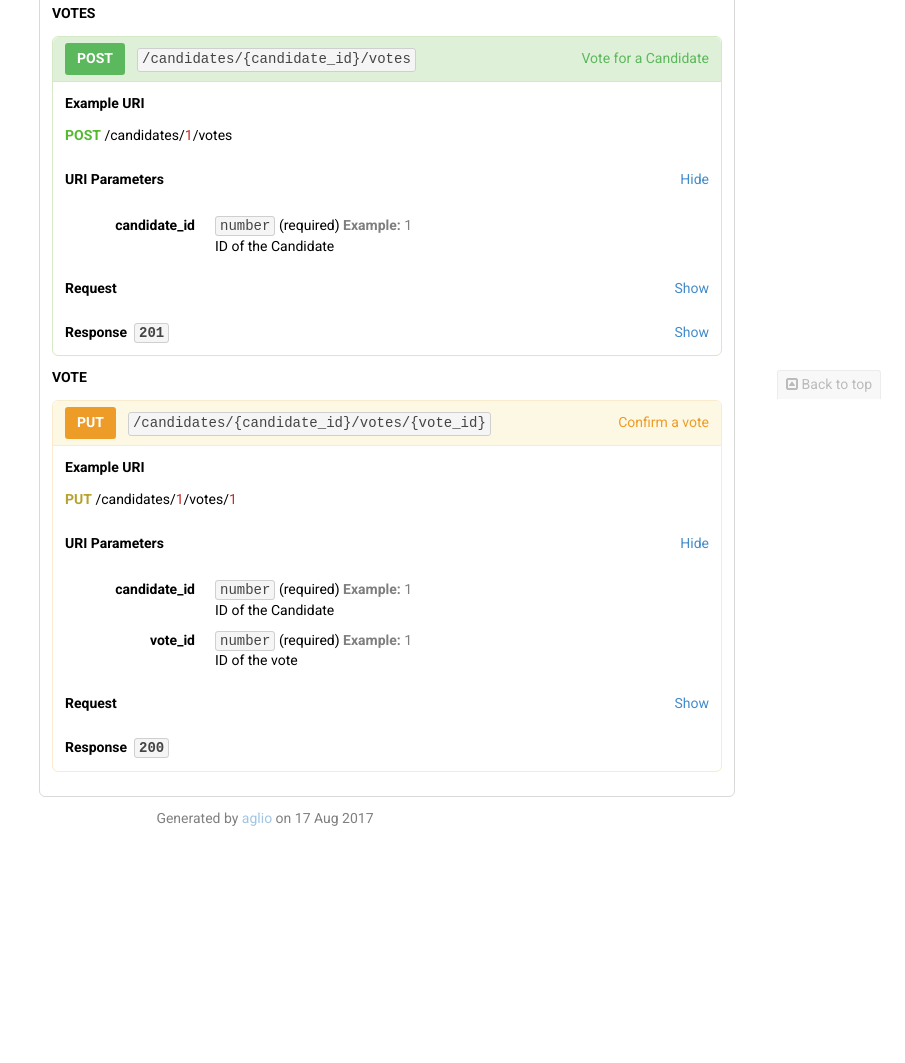
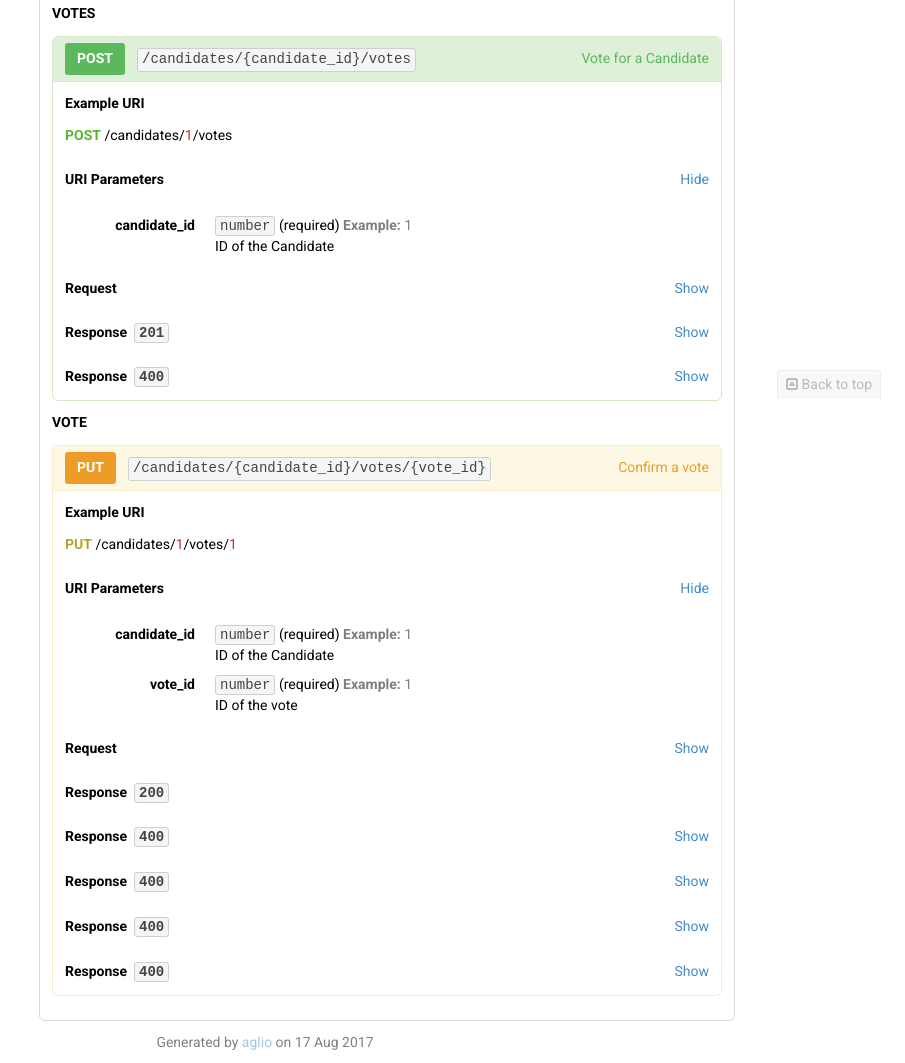
Before and after one commit to HackArdennes/pl3b15c173, a website: page doc/index.html in a window 1280 px wide. Shown: the part 401-1464 px from the top of the page, without its empty margins (375-1280 px from the left). Before the commit the page ends 1239 px from the top, so only its background shows below. Drawn offline with Linux system fonts and the light colour scheme.

Commit message:
added errors

```diff
--- a/doc/index.html
+++ b/doc/index.html
@@ -24,7 +24,11 @@
   ]
 </span>}</code></pre><div style="height: 1px;"></div></div></div><div class="title"><strong>Response&nbsp;&nbsp;<code>201</code></strong><div class="collapse-button"><span class="close">Hide</span><span class="open">Show</span></div></div><div class="collapse-content"><div class="inner"><h5>Headers</h5><pre><code><span class="hljs-attribute">Content-Type</span>: <span class="hljs-string">application/json</span></code></pre><div style="height: 1px;"></div><h5>Body</h5><pre><code>{
   "<span class="hljs-attribute">id</span>": <span class="hljs-value"><span class="hljs-number">1</span>
-</span>}</code></pre><div style="height: 1px;"></div></div></div></div></div><div id="candidates-vote" class="resource"><h3 class="resource-heading">Vote <a href="#candidates-vote" class="permalink">&nbsp;&para;</a></h3><div id="candidates-vote-put" class="action put"><h4 class="action-heading"><div class="name">Confirm a vote</div><a href="#candidates-vote-put" class="method put">PUT</a><code class="uri">/candidates/{candidate_id}/votes/{vote_id}</code></h4><h4>Example URI</h4><div class="definition"><span class="method put">PUT</span>&nbsp;<span class="uri"><span class="hostname"></span>/candidates/<span class="hljs-attribute" title="candidate_id">1</span>/votes/<span class="hljs-attribute" title="vote_id">1</span></span></div><div class="title"><strong>URI Parameters</strong><div class="collapse-button show"><span class="close">Hide</span><span class="open">Show</span></div></div><div class="collapse-content"><dl class="inner"><dt>candidate_id</dt><dd><code>number</code>&nbsp;<span class="required">(required)</span>&nbsp;<span class="text-muted example"><strong>Example:&nbsp;</strong><span>1</span></span><p>ID of the Candidate</p>
+</span>}</code></pre><div style="height: 1px;"></div></div></div><div class="title"><strong>Response&nbsp;&nbsp;<code>400</code></strong><div class="collapse-button"><span class="close">Hide</span><span class="open">Show</span></div></div><div class="collapse-content"><div class="inner"><h5>Headers</h5><pre><code><span class="hljs-attribute">Content-Type</span>: <span class="hljs-string">application/json</span></code></pre><div style="height: 1px;"></div><h5>Body</h5><pre><code>{
+    "<span class="hljs-attribute">name</span>": <span class="hljs-value"><span class="hljs-string">"ValidationError"</span>
+    <span class="hljs-string">"message"</span>: <span class="hljs-string">"Validation error message"</span>
+    <span class="hljs-string">"errors"</span>: {}
+  </span>}</code></pre><div style="height: 1px;"></div></div></div></div></div><div id="candidates-vote" class="resource"><h3 class="resource-heading">Vote <a href="#candidates-vote" class="permalink">&nbsp;&para;</a></h3><div id="candidates-vote-put" class="action put"><h4 class="action-heading"><div class="name">Confirm a vote</div><a href="#candidates-vote-put" class="method put">PUT</a><code class="uri">/candidates/{candidate_id}/votes/{vote_id}</code></h4><h4>Example URI</h4><div class="definition"><span class="method put">PUT</span>&nbsp;<span class="uri"><span class="hostname"></span>/candidates/<span class="hljs-attribute" title="candidate_id">1</span>/votes/<span class="hljs-attribute" title="vote_id">1</span></span></div><div class="title"><strong>URI Parameters</strong><div class="collapse-button show"><span class="close">Hide</span><span class="open">Show</span></div></div><div class="collapse-content"><dl class="inner"><dt>candidate_id</dt><dd><code>number</code>&nbsp;<span class="required">(required)</span>&nbsp;<span class="text-muted example"><strong>Example:&nbsp;</strong><span>1</span></span><p>ID of the Candidate</p>
 </dd><dt>vote_id</dt><dd><code>number</code>&nbsp;<span class="required">(required)</span>&nbsp;<span class="text-muted example"><strong>Example:&nbsp;</strong><span>1</span></span><p>ID of the vote</p>
 </dd></dl></div><div class="title"><strong>Request</strong><div class="collapse-button"><span class="close">Hide</span><span class="open">Show</span></div></div><div class="collapse-content"><div class="inner"><h5>Headers</h5><pre><code><span class="hljs-attribute">Content-Type</span>: <span class="hljs-string">application/json</span></code></pre><div style="height: 1px;"></div><h5>Body</h5><pre><code>{
   "<span class="hljs-attribute">token</span>": <span class="hljs-value"><span class="hljs-string">"D1BIp0XUuMMHHrYqogIL5CafBc0VP9BtX1w00r4uroqUgTvRPrgmHOgDKDWXpLC4"</span>
@@ -39,7 +43,20 @@
   "<span class="hljs-attribute">required</span>": <span class="hljs-value">[
     <span class="hljs-string">"token"</span>
   ]
-</span>}</code></pre><div style="height: 1px;"></div></div></div><div class="title"><strong>Response&nbsp;&nbsp;<code>200</code></strong></div></div></div></section></div></div></div><p style="text-align: center;" class="text-muted">Generated by&nbsp;<a href="https://github.com/danielgtaylor/aglio" class="aglio">aglio</a>&nbsp;on 17 Aug 2017</p><script>/* eslint-env browser */
+</span>}</code></pre><div style="height: 1px;"></div></div></div><div class="title"><strong>Response&nbsp;&nbsp;<code>200</code></strong></div><div class="title"><strong>Response&nbsp;&nbsp;<code>400</code></strong><div class="collapse-button"><span class="close">Hide</span><span class="open">Show</span></div></div><div class="collapse-content"><div class="inner"><h5>Headers</h5><pre><code><span class="hljs-attribute">Content-Type</span>: <span class="hljs-string">application/json</span></code></pre><div style="height: 1px;"></div><h5>Body</h5><pre><code>{
+    "<span class="hljs-attribute">name</span>": <span class="hljs-value"><span class="hljs-string">"ConfirmationError"</span>
+    <span class="hljs-string">"message"</span>: <span class="hljs-string">"Vote does not exists"</span>
+  </span>}</code></pre><div style="height: 1px;"></div></div></div><div class="title"><strong>Response&nbsp;&nbsp;<code>400</code></strong><div class="collapse-button"><span class="close">Hide</span><span class="open">Show</span></div></div><div class="collapse-content"><div class="inner"><h5>Headers</h5><pre><code><span class="hljs-attribute">Content-Type</span>: <span class="hljs-string">application/json</span></code></pre><div style="height: 1px;"></div><h5>Body</h5><pre><code>{
+    "<span class="hljs-attribute">name</span>": <span class="hljs-value"><span class="hljs-string">"ConfirmationError"</span>
+    <span class="hljs-string">"message"</span>: <span class="hljs-string">"Invalid token"</span>
+  </span>}</code></pre><div style="height: 1px;"></div></div></div><div class="title"><strong>Response&nbsp;&nbsp;<code>400</code></strong><div class="collapse-button"><span class="close">Hide</span><span class="open">Show</span></div></div><div class="collapse-content"><div class="inner"><h5>Headers</h5><pre><code><span class="hljs-attribute">Content-Type</span>: <span class="hljs-string">application/json</span></code></pre><div style="height: 1px;"></div><h5>Body</h5><pre><code>{
+    "<span class="hljs-attribute">name</span>": <span class="hljs-value"><span class="hljs-string">"ConfirmationError"</span>
+    <span class="hljs-string">"message"</span>: <span class="hljs-string">"Vote already confirmed"</span>
+  </span>}</code></pre><div style="height: 1px;"></div></div></div><div class="title"><strong>Response&nbsp;&nbsp;<code>400</code></strong><div class="collapse-button"><span class="close">Hide</span><span class="open">Show</span></div></div><div class="collapse-content"><div class="inner"><h5>Headers</h5><pre><code><span class="hljs-attribute">Content-Type</span>: <span class="hljs-string">application/json</span></code></pre><div style="height: 1px;"></div><h5>Body</h5><pre><code>{
+    "<span class="hljs-attribute">name</span>": <span class="hljs-value"><span class="hljs-string">"ValidationError"</span>
+    <span class="hljs-string">"message"</span>: <span class="hljs-string">"Validation error message"</span>
+    <span class="hljs-string">"errors"</span>: {}
+  </span>}</code></pre><div style="height: 1px;"></div></div></div></div></div></section></div></div></div><p style="text-align: center;" class="text-muted">Generated by&nbsp;<a href="https://github.com/danielgtaylor/aglio" class="aglio">aglio</a>&nbsp;on 17 Aug 2017</p><script>/* eslint-env browser */
 /* eslint quotes: [2, "single"] */
 'use strict';
 
```
Also changed, not shown: 1 other file.
